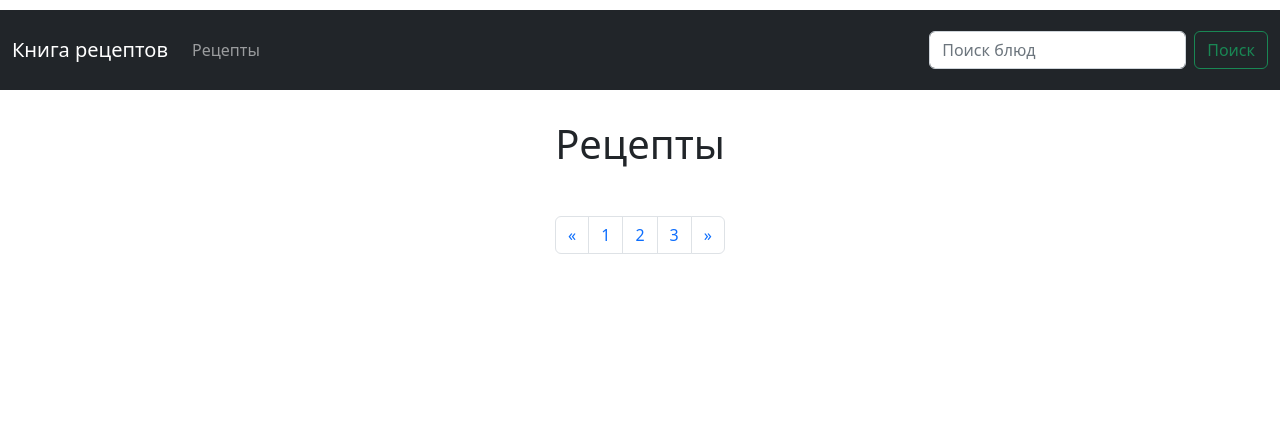
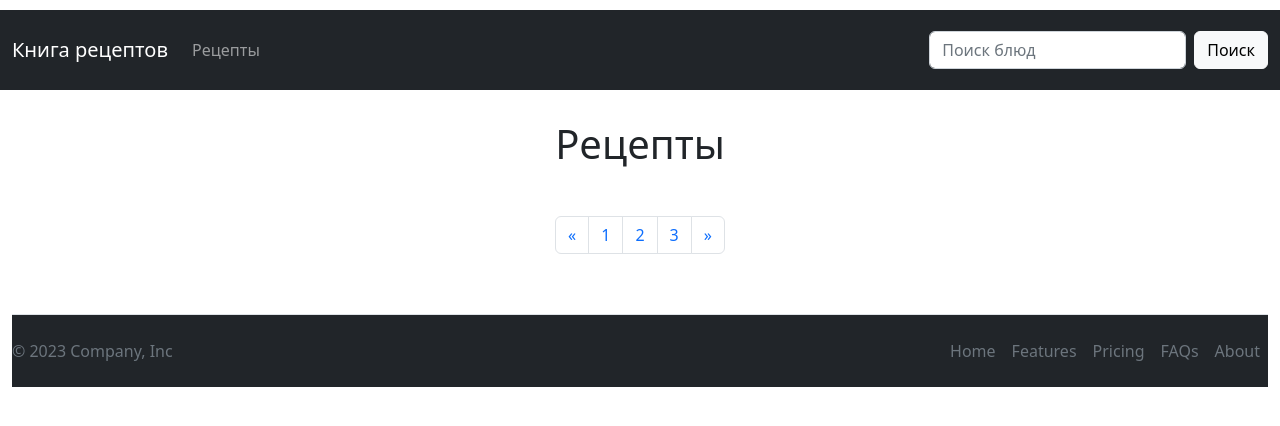
Before and after one commit to Workbench3D/Cook_recipe_site, a Django app: template Recipe_project/recipe/templates/recipe/recipes.html in a window 1280 px wide. Shown: the top 426 px of the page. Run offline with Django 3.2, Linux system fonts and the light colour scheme; the template is opened without the code that fills it, so the values that code supplies are empty; some libraries are stand-ins or nearby versions.

Commit message:
Работа с html

```diff
--- a/Recipe_project/recipe/static/bootstrap-5.2.3/css/style.css
+++ b/Recipe_project/recipe/static/bootstrap-5.2.3/css/style.css
@@ -12,3 +12,7 @@ div.padding {
     padding-bottom: 20px;
     padding-top: 20px;
 }
+
+img.he {
+    height: 300px;
+}
--- a/Recipe_project/recipe/templates/layout/basic.html
+++ b/Recipe_project/recipe/templates/layout/basic.html
@@ -1,6 +1,7 @@
 <!DOCTYPE html>
 {% load static %}
 <html lang="ru">
+
 <head>
   <meta charset="UTF-8">
   <meta http-equiv="X-UA-Compatible" content="IE=edge">
@@ -9,11 +10,13 @@
   <link rel="stylesheet" href="{% static "bootstrap-5.2.3/css/style.css" %}" />
   <title>Сайт рецептов</title>
 </head>
+
 <body>
   <header>
-            <nav class="navbar navbar-expand-lg navbar-dark bg-dark padding" >
+    <nav class="navbar navbar-expand-lg navbar-dark bg-dark padding">
       <div class="container-xxl">
-                  <button class="navbar-toggler" type="button" data-bs-toggle="collapse" data-bs-target="#navbarTogglerDemo01" aria-controls="navbarTogglerDemo01" aria-expanded="false" aria-label="Toggle navigation">
+        <button class="navbar-toggler" type="button" data-bs-toggle="collapse" data-bs-target="#navbarTogglerDemo01"
+          aria-controls="navbarTogglerDemo01" aria-expanded="false" aria-label="Toggle navigation">
           <span class="navbar-toggler-icon"></span>
         </button>
         <div class="collapse navbar-collapse" id="navbarTogglerDemo01">
@@ -25,7 +28,7 @@
           </ul>
           <form class="d-flex" role="search">
             <input class="form-control me-2" type="search" placeholder="Поиск блюд" aria-label="Search">
-                      <button class="btn btn-outline-success" type="submit">Поиск</button>
+            <a href="#" class="btn btn-light">Поиск</a>
           </form>
         </div>
       </div>
@@ -35,6 +38,19 @@
     {% block content %}
     {% endblock %}
   </section>
+    <div class="container-xxl">
+      <footer class="d-flex flex-wrap justify-content-between align-items-center py-3 my-4 border-top bg-dark">
+        <p class="col-md-4 mb-0 text-muted">© 2023 Company, Inc</p>
+        <ul class="nav col-md-4 justify-content-end">
+          <li class="nav-item"><a href="#" class="nav-link px-2 text-muted">Home</a></li>
+          <li class="nav-item"><a href="#" class="nav-link px-2 text-muted">Features</a></li>
+          <li class="nav-item"><a href="#" class="nav-link px-2 text-muted">Pricing</a></li>
+          <li class="nav-item"><a href="#" class="nav-link px-2 text-muted">FAQs</a></li>
+          <li class="nav-item"><a href="#" class="nav-link px-2 text-muted">About</a></li>
+        </ul>
+      </footer>
+    </div>
   <script src="{% static "bootstrap-5.2.3/js/bootstrap.js" %}"></script>
 </body>
+
 </html>
--- a/Recipe_project/recipe/templates/recipe/recipes.html
+++ b/Recipe_project/recipe/templates/recipe/recipes.html
@@ -8,17 +8,23 @@
     </div>
   </div>
     <div class="container text-center">
-        <div class="row">
-            {% for dish in list_dish %}
-            <div class="col-4 padding">
-                <img src="{{ dish.images }}" class="card-img-top" alt="{{ dish.name }}">
+      {% for dish in list_dish %}
+      <div class="card mb-3 text-bg-dark" style="max-width: 1440px;">
+        <div class="row g-0">
+          <div class="col-md-4">
+            <img src="{{ dish.image.url }}" class="img-fluid rounded-start" alt="{{ dish.name }}">
+          </div>
+          <div class="col-md-8">
+            <div class="card-body">
+              <h5 class="card-title">{{ dish.name }}</h5>
+              <p class="card-text">{{ dish.description }}</p>
+              <p class="card-text"><small class="text-muted">{{ dish.published }}</small></p>
+              <a href="#" class="btn btn-light">Рецепт</a>
             </div>
-            <div class="col-8 padding">
-                <h5 class="card-title">{{ dish.name }}</h5>
-                <p class="card-text">{{ dish.ingredients }}</p>
-            </div>
-            {% endfor %}
+          </div>
         </div>
+      </div>
+      {% endfor %}
     </div>
     <nav aria-label="Page navigation example" class="padding">
     <ul class="pagination justify-content-center">
--- a/Recipe_project/recipe/urls.py
+++ b/Recipe_project/recipe/urls.py
@@ -1,8 +1,9 @@
 from django.urls import path
 
-from .views import index, recipes
+from .views import index, recipes, recipe_dish
 
 urlpatterns = [
     path('', index),
-    path('recipes', recipes)
+    path('recipes', recipes),
+    path('recipe_dish', recipe_dish),
 ]
--- a/Recipe_project/recipe/views.py
+++ b/Recipe_project/recipe/views.py
@@ -13,3 +13,9 @@ def recipes(request):
     list_dish = Recipe_dish.objects.order_by('-published')
     context = {'list_dish': list_dish}
     return render(request, 'recipe/recipes.html', context)
+
+
+def recipe_dish(request):
+    list_dish = Recipe_dish.objects.order_by('-published')
+    context = {'list_dish': list_dish[0]}
+    return render(request, 'recipe/recipe_dish.html', context)
--- a/Recipe_project/recipesite/urls.py
+++ b/Recipe_project/recipesite/urls.py
@@ -13,10 +13,15 @@ Including another URLconf
     1. Import the include() function: from django.urls import include, path
     2. Add a URL to urlpatterns:  path('blog/', include('blog.urls'))
 """
+from recipesite import settings
 from django.contrib import admin
 from django.urls import path, include
+from django.conf.urls.static import static
+
 
 urlpatterns = [
     path('admin/', admin.site.urls),
     path('', include('recipe.urls'))
 ]
+
+urlpatterns += static(settings.MEDIA_URL, document_root=settings.MEDIA_ROOT)
```
Also changed, not shown: Recipe_project/recipe/templates/recipe/index.html (+4 -4 lines), Recipe_project/recipe/templates/recipe/recipe_dish.html (added, +15 -0 lines). Lines whose indentation alone changed are shown as unchanged.
